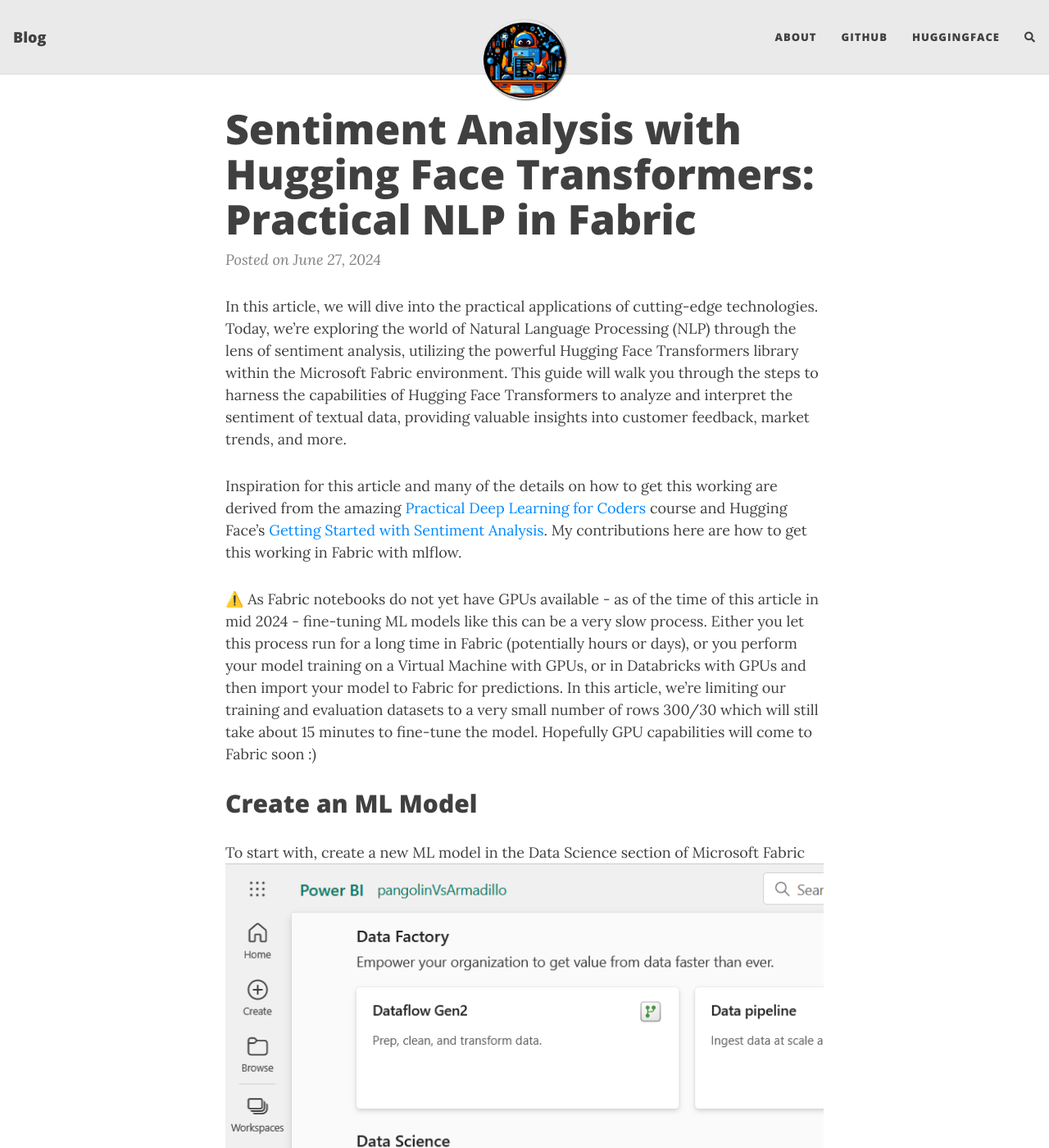
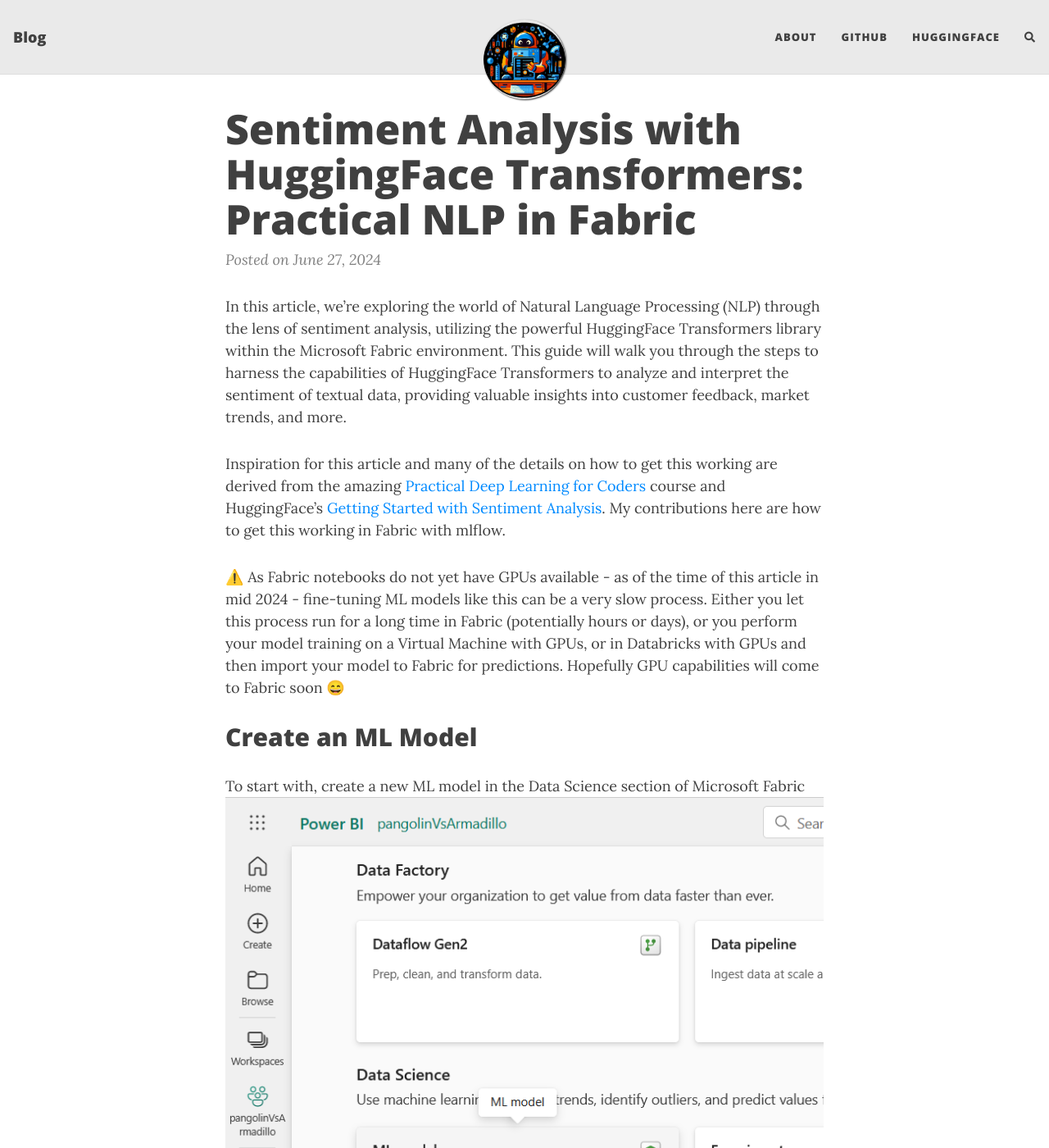
Before and after one commit to ssugar/Blog, a Jekyll site: the page built from _posts/Fabric/2024-07-08-SentimentAnalysisInFabric.md, in a window 1280 px wide and 1400 px high. Shown: the whole window at 82% size. Built offline with Jekyll 4.4.1, drawn with Linux system fonts in a browser that asks for light colours; nearby versions of some CDN libraries; emoji names are drawn with the system emoji font; comment, search, counter and statistics services are not loaded; some of the changed text lies outside the part shown.

Commit message:
fixing links

````diff
--- a/_posts/Fabric/2024-07-08-SentimentAnalysisInFabric.md
+++ b/_posts/Fabric/2024-07-08-SentimentAnalysisInFabric.md
@@ -1,22 +1,22 @@
 ---
 layout: post
-title:  "Sentiment Analysis with Hugging Face Transformers: Practical NLP in Fabric"
+title:  "Sentiment Analysis with HuggingFace Transformers: Practical NLP in Fabric"
 date:   2024-06-27 10:28:27 -0400
 categories: fabric, ml, hugging face, mlflow
 ---
 
-In this article, we will dive into the practical applications of cutting-edge technologies. Today, we're exploring the world of Natural Language Processing (NLP) through the lens of sentiment analysis, utilizing the powerful Hugging Face Transformers library within the Microsoft Fabric environment. This guide will walk you through the steps to harness the capabilities of Hugging Face Transformers to analyze and interpret the sentiment of textual data, providing valuable insights into customer feedback, market trends, and more.
+In this article, we're exploring the world of Natural Language Processing (NLP) through the lens of sentiment analysis, utilizing the powerful HuggingFace Transformers library within the Microsoft Fabric environment. This guide will walk you through the steps to harness the capabilities of HuggingFace Transformers to analyze and interpret the sentiment of textual data, providing valuable insights into customer feedback, market trends, and more.
 
-Inspiration for this article and many of the details on how to get this working are derived from the amazing [Practical Deep Learning for Coders](https://course.fast.ai/) course and Hugging Face's [Getting Started with Sentiment Analysis](https://huggingface.co/blog/sentiment-analysis-python).  My contributions here are how to get this working in Fabric with mlflow.
+Inspiration for this article and many of the details on how to get this working are derived from the amazing [Practical Deep Learning for Coders](https://course.fast.ai/) course and HuggingFace's [Getting Started with Sentiment Analysis](https://huggingface.co/blog/sentiment-analysis-python).  My contributions here are how to get this working in Fabric with mlflow.
 
-:warning: As Fabric notebooks do not yet have GPUs available - as of the time of this article in mid 2024 - fine-tuning ML models like this can be a very slow process.  Either you let this process run for a long time in Fabric (potentially hours or days), or you perform your model training on a Virtual Machine with GPUs, or in Databricks with GPUs and then import your model to Fabric for predictions.  In this article, we're limiting our training and evaluation datasets to a very small number of rows 300/30 which will still take about 15 minutes to fine-tune the model.  Hopefully GPU capabilities will come to Fabric soon :)
+:warning: As Fabric notebooks do not yet have GPUs available - as of the time of this article in mid 2024 - fine-tuning ML models like this can be a very slow process.  Either you let this process run for a long time in Fabric (potentially hours or days), or you perform your model training on a Virtual Machine with GPUs, or in Databricks with GPUs and then import your model to Fabric for predictions.  Hopefully GPU capabilities will come to Fabric soon :smile:
 
 ## Create an ML Model
 
 To start with, create a new ML model in the Data Science section of Microsoft Fabric
 ![createMLModel]({{ site.baseurl }}/assets/images/createMLModel.png)
 
-You'll be asked to name your model, as we'll be performing Sentiment Analysis, I've named mine SentimentAnalysis
+You'll be asked to name your model, as we'll be performing Sentiment Analysis, I've creatively named mine SentimentAnalysis
 
 Next, click on "Start with a new Notebook"
 ![mlModelNewNotebook]({{ site.baseurl }}/assets/images/Sentiment-mlModelNewNotebook.png)
@@ -49,7 +49,7 @@
 small_train_dataset[1]
 ```
 
-Specify the base model you'd like to use and create your (tokenizer)[https://www.datacamp.com/blog/what-is-tokenization] function.
+Specify the base model you'd like to use and create your [tokenizer](https://www.datacamp.com/blog/what-is-tokenization) function.
 
 ```python
 from transformers import AutoTokenizer
@@ -66,7 +66,7 @@
 test_tok_ds = small_test_dataset.map(tok_func, batched=True)
 ```
 
-As per (huggingface documentation)[https://huggingface.co/blog/sentiment-analysis-python], the following will "speed up training... use a data_collator to convert your training samples to PyTorch tensors and concatenate them with the correct amount of padding"
+As per [HuggingFace documentation](https://huggingface.co/blog/sentiment-analysis-python), the following will "speed up training... use a data_collator to convert your training samples to PyTorch tensors and concatenate them with the correct amount of padding"
 
 ```python
 from transformers import DataCollatorWithPadding
@@ -84,7 +84,7 @@
 model = AutoModelForSequenceClassification.from_pretrained(model_nm, num_labels=2, label2id=label2id, id2label=id2label)
 ```
 
-Define the metrics to be used to evaluate how good our model is after fine-tuning (accuracy and f1 score)[https://huggingface.co/metrics]
+Define the metrics to be used to evaluate how good our model is after fine-tuning [accuracy and f1 score](https://huggingface.co/metrics)
 
 ```python
 import numpy as np
@@ -100,7 +100,7 @@
    return {"accuracy": accuracy, "f1": f1}
 ```
 
-Configure our training arguments.  Take note that we'll be reporting our results and logs to mlflow via the (report_to)[https://huggingface.co/docs/transformers/v4.42.0/en/main_classes/trainer#transformers.TrainingArguments.report_to] parameter
+Configure our training arguments.  Take note that we'll be reporting our results and logs to mlflow via the [report_to](https://huggingface.co/docs/transformers/v4.42.0/en/main_classes/trainer#transformers.TrainingArguments.report_to) parameter
 
 ```python
 from transformers import TrainingArguments
````
Also changed, not shown: assets/images/Sentiment-modelPrediction.png (renamed from assets/images/SentimentAnalysis-modelPrediction.png).
